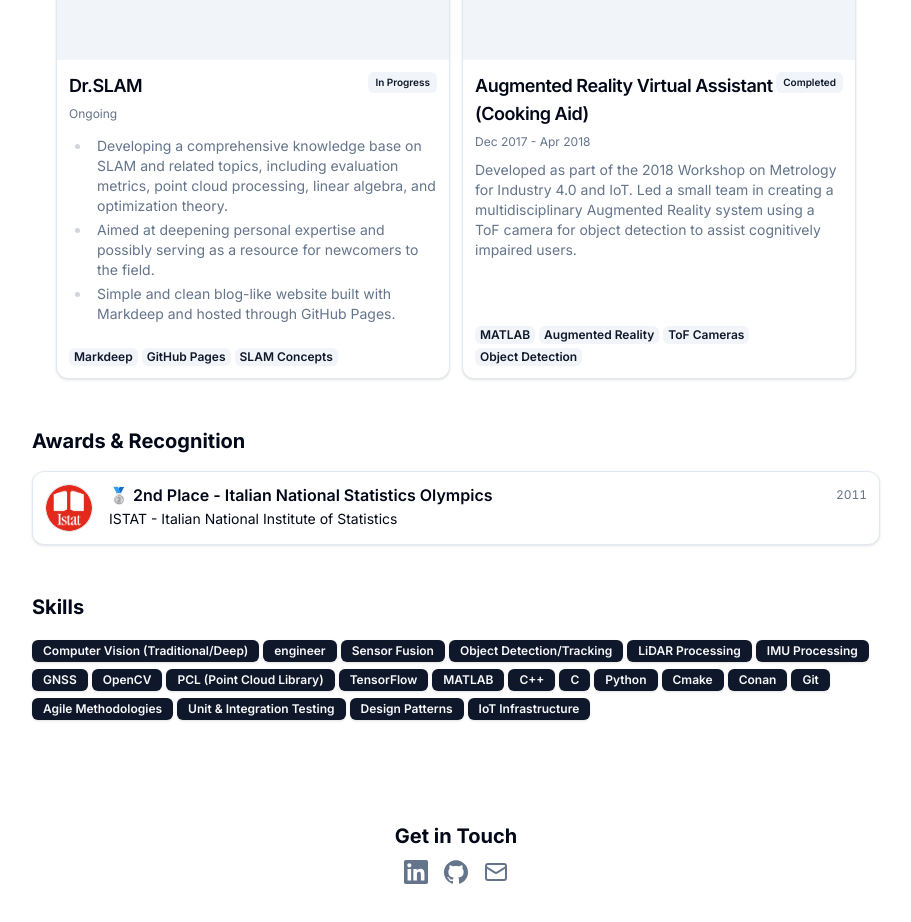
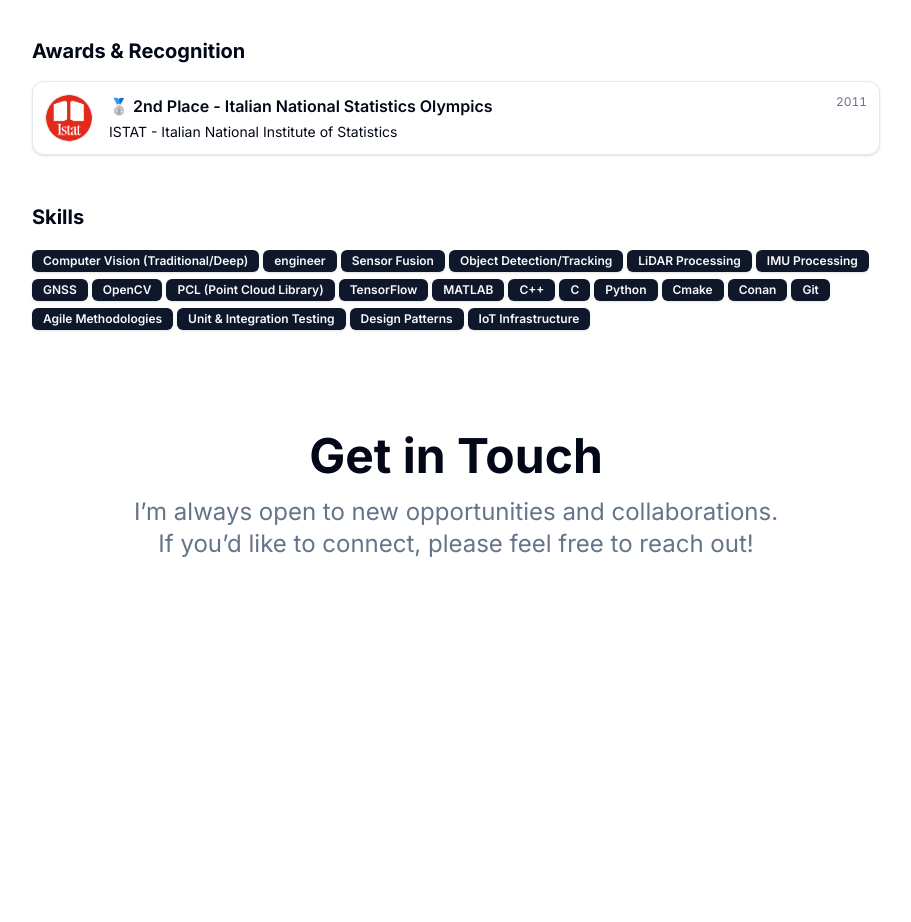
Before and after one commit to feedforfools/dr-portfolio, a Next.js app: page / in a window 1280 px wide. Shown: the part 1780-2702 px from the top of the page, without its empty margins (184-1095 px from the left). After the commit the page ends 2442 px from the top, so only its background shows below. Built offline with nearby package versions, Linux system fonts and the light colour scheme.

Commit message:
Refactor project and record cards to support additional links and improve accessibility; update resume data structure for musician roles

```diff
--- a/src/app/page.tsx
+++ b/src/app/page.tsx
@@ -1,10 +1,8 @@
 import { Avatar, AvatarFallback, AvatarImage } from "@/components/ui/avatar";
 import { Badge } from "@/components/ui/badge";
-import { Card, CardContent, CardHeader } from "@/components/ui/card";
 import { Tabs, TabsContent, TabsList, TabsTrigger } from "@/components/ui/tabs";
 import BlurFade from "@/components/magicui/blur-fade";
 import { DATA, PortfolioPath, ALL_PORTFOLIO_PATHS } from "@/data/resume";
-import { cn } from "@/lib/utils";
 import Markdown from "react-markdown";
 import { ProjectCard } from "@/components/project-card";
 import { RecordCard } from "@/components/record-card";
@@ -108,10 +106,14 @@ export default function HomePage() {
                 <div className="space-y-12">
                   {/* --- Work Experience --- */}
                   {(path === "engineer" || path === "musician") && (
+                    // Change title to "Live Experience" for musician
+
                     <section id={`work-${path}`}>
                       <BlurFade delay={BLUR_FADE_DELAY * 8}>
                         <h2 className="text-xl font-bold mb-4">
-                          Work Experience
+                          {path === "musician"
+                            ? "Live Experience"
+                            : "Work Experience"}
                         </h2>
                       </BlurFade>
                       <div className="flex flex-col gap-y-3">
@@ -127,7 +129,9 @@ export default function HomePage() {
                                 altText={work.company}
                                 title={work.company}
                                 subtitle={work.title}
-                                href={work.href}
+                                websiteLink={work.websiteLink}
+                                instagramLink={work.instagramLink}
+                                youtubeLink={work.youtubeLink}
                                 badges={work.badges}
                                 period={`${work.start} - ${
                                   work.end ?? "Present"
@@ -205,7 +209,6 @@ export default function HomePage() {
                                 title={edu.school}
                                 subtitle={edu.degree}
                                 maestro={edu.maestro}
-                                href={edu.href}
                                 period={`${edu.start} - ${edu.end}`}
                               />
                             </BlurFade>
@@ -284,10 +287,10 @@ export default function HomePage() {
                                   logoUrl={award.logoUrl}
                                   altText={award.issuingBody} // Used for AvatarFallback
                                   title={award.title}
+                                  detail={award.detail}
                                   subtitle={award.issuingBody}
                                   period={award.date}
                                   description={award.description}
-                                  href={award.href}
                                 />
                               </BlurFade>
                             ))}
@@ -339,50 +342,12 @@ export default function HomePage() {
       {/* --- Contact Section --- */}
       <section id="contact" className="pt-8">
         <BlurFade delay={BLUR_FADE_DELAY * 8}>
-          <h2 className="text-xl font-bold mb-4 text-center">Get in Touch</h2>
-          <div className="flex justify-center items-center gap-4">
-            {Object.entries(DATA.contact.social).map(([name, social], id) => (
-              <BlurFade key={name} delay={BLUR_FADE_DELAY * 9 + id * 0.05}>
-                <Link
-                  href={social.url}
-                  target="_blank"
-                  rel="noopener noreferrer"
-                  aria-label={name}
-                  className="text-muted-foreground hover:text-foreground transition-colors"
-                >
-                  <social.icon className="size-6" />
-                </Link>
-              </BlurFade>
-            ))}
-            <BlurFade
-              delay={
-                BLUR_FADE_DELAY * 9 +
-                Object.keys(DATA.contact.social).length * 0.05
-              }
-            >
-              <Link
-                href={`mailto:${DATA.contact.email}`}
-                aria-label="Email"
-                className="text-muted-foreground hover:text-foreground transition-colors"
-              >
-                <svg
-                  xmlns="http://www.w3.org/2000/svg"
-                  width="24"
-                  height="24"
-                  viewBox="0 0 24 24"
-                  fill="none"
-                  stroke="currentColor"
-                  strokeWidth="2"
-                  strokeLinecap="round"
-                  strokeLinejoin="round"
-                  className="lucide lucide-mail size-6"
-                >
-                  <rect width="20" height="16" x="2" y="4" rx="2" />
-                  <path d="m22 7-8.97 5.7a1.94 1.94 0 0 1-2.06 0L2 7" />
-                </svg>
-              </Link>
-            </BlurFade>
-          </div>
+          <h2 className="text-5xl font-bold mb-4 text-center">Get in Touch</h2>
+          <p className="text-center text-2xl text-muted-foreground mb-8">
+            I’m always open to new opportunities and collaborations.
+            <br />
+            If you’d like to connect, please feel free to reach out!
+          </p>
         </BlurFade>
       </section>
     </main>
--- a/src/components/project-card.tsx
+++ b/src/components/project-card.tsx
@@ -17,7 +17,7 @@ import { ProjectStatus } from "@/data/resume";
 interface ProjectCardProps {
   title: string;
   href?: string;
-  description: string;
+  description?: string;
   dates: string;
   status?: ProjectStatus;
   tags: readonly string[];
--- a/src/components/resume-card.tsx
+++ b/src/components/resume-card.tsx
@@ -1,24 +1,30 @@
+"use client";
+
+import * as React from "react";
 import { Avatar, AvatarFallback, AvatarImage } from "@/components/ui/avatar";
 import { Badge } from "@/components/ui/badge";
-import { Card, CardHeader } from "@/components/ui/card";
+import { Card } from "@/components/ui/card";
 import { cn } from "@/lib/utils";
-import { ChevronRightIcon } from "lucide-react";
+import { motion } from "framer-motion";
+import { ChevronRightIcon, Globe } from "lucide-react";
+import { FaInstagram, FaYoutube } from "react-icons/fa";
+import Markdown from "react-markdown";
 import Link from "next/link";
-import React from "react";
-import Markdown from "react-markdown";
 
-// Interface matching the types in resume.tsx
 interface ResumeCardProps {
-  logoUrl: string;
+  logoUrl?: string;
   altText: string;
   title: string;
   subtitle?: string;
-  href?: string;
   badges?: readonly string[];
   period: string;
   description?: string;
-  genresLine?: string; // Added for musician genres
-  maestro?: string; // Added for musician education (maestro)
+  genresLine?: string;
+  maestro?: string;
+  detail?: string;
+  websiteLink?: string;
+  instagramLink?: string;
+  youtubeLink?: string;
 }
 
 export function ResumeCard({
@@ -26,97 +32,180 @@ export function ResumeCard({
   altText,
   title,
   subtitle,
-  href,
   badges,
   period,
   description,
-  genresLine, // Added
-  maestro, // Added
+  genresLine,
+  maestro,
+  detail,
+  websiteLink,
+  instagramLink,
+  youtubeLink,
 }: ResumeCardProps) {
-  // No expand/collapse state for now, but keep the structure
-  // const [isExpanded, setIsExpanded] = React.useState(false);
-  // const handleClick = (e: React.MouseEvent<HTMLDivElement, MouseEvent>) => {
-  //   if (description && !href) { // Only toggle if no direct href
-  //     e.preventDefault();
-  //     setIsExpanded(!isExpanded);
-  //   }
-  // };
+  const [isExpanded, setIsExpanded] = React.useState(false);
+  const hasExpandableContent = Boolean(description);
 
-  const cardContent = (
-    <Card className="flex p-3 hover:bg-accent/50 transition-colors">
-      {" "}
+  const handleCardClick = () => {
+    if (hasExpandableContent) {
+      setIsExpanded(!isExpanded);
+    }
+  };
+
+  // Accessibility: Make card focusable and activatable with keyboard if it's expandable
+  const cardProps = hasExpandableContent
+    ? {
+        tabIndex: 0,
+        onKeyDown: (e: React.KeyboardEvent<HTMLDivElement>) => {
+          if (e.key === "Enter" || e.key === " ") {
+            e.preventDefault();
+            handleCardClick();
+          }
+        },
+        role: "button",
+        "aria-expanded": isExpanded,
+      }
+    : {};
+
+  return (
+    <Card
+      className={cn(
+        "flex flex-col p-3 transition-colors w-full h-full",
+        hasExpandableContent && "cursor-pointer hover:bg-accent/50"
+      )}
+      onClick={handleCardClick}
+      {...cardProps}
+    >
+      {/* Top section: Avatar and main textual content */}
+      <div className="flex w-full items-start">
         <div className="flex-none">
-        <Avatar className="border size-12 m-auto bg-muted-background dark:bg-foreground">
-          <AvatarImage src={logoUrl} alt={altText} className="object-contain" />
-          <AvatarFallback>{altText[0]}</AvatarFallback>
+          <Avatar className="border size-12 bg-muted-background dark:bg-foreground">
+            <AvatarImage
+              src={logoUrl}
+              alt={altText}
+              className="object-contain"
+            />
+            <AvatarFallback>{altText ? altText[0] : ""}</AvatarFallback>
           </Avatar>
         </div>
-      <div className="flex-grow ml-4 flex flex-col justify-center group">
-        {" "}
-        <CardHeader className="p-0">
-          <div className="flex items-center justify-between gap-x-2 text-base">
-            <h3 className="inline-flex items-center font-semibold leading-none text-base">
-              {title}
-              {href && (
-                <ChevronRightIcon className="size-4 ml-1 text-muted-foreground/50 transition-transform duration-300 ease-out group-hover:translate-x-1" />
+        <div className="flex-grow ml-4 flex flex-col group">
+          <div className="flex items-start justify-between gap-x-2">
+            <h3 className="flex-grow leading-tight text-sm sm:text-base inline-flex items-baseline flex-wrap mr-1">
+              <span className="font-semibold">{title}</span>
+              {(genresLine || maestro || detail) && (
+                <span className="ml-2 font-sans text-xs text-muted-foreground">
+                  {genresLine || maestro || detail}
+                </span>
+              )}
+              {hasExpandableContent && (
+                <ChevronRightIcon
+                  className={cn(
+                    "size-4 ml-1.5 shrink-0 text-muted-foreground/60 transform opacity-0 transition-all duration-300 ease-out group-hover:translate-x-0.5 group-hover:opacity-100",
+                    isExpanded ? "rotate-90" : "rotate-0"
+                  )}
+                  aria-hidden="true"
+                />
               )}
             </h3>
-            <div className="text-[10px] sm:text-xs tabular-nums text-muted-foreground text-right shrink-0">
-              {" "}
+            <div className="text-[10px] sm:text-xs tabular-nums text-muted-foreground text-right shrink-0 whitespace-nowrap">
               {period}
             </div>
           </div>
-          {subtitle && <div className="font-sans text-sm mt-1">{subtitle}</div>}
-          {maestro && (
-            <div className="font-sans text-xs text-muted-foreground mt-1">
-              Maestro: {maestro}
+
+          {/* Subtitle and Icons Line */}
+          {(subtitle || websiteLink || youtubeLink || instagramLink) && (
+            <div className="flex items-center mt-1">
+              {subtitle && (
+                <div className="font-sans text-sm flex-shrink mr-2">
+                  {" "}
+                  {/* Subtitle on the left */}
+                  {subtitle}
                 </div>
               )}
-          {genresLine && (
-            <div className="font-sans text-xs text-muted-foreground mt-1">
-              {genresLine}
+              <div className="flex-grow" />{" "}
+              {/* Spacer to push icons to the right */}
+              {(websiteLink || youtubeLink || instagramLink) && (
+                <div className="flex space-x-2.5 shrink-0">
+                  {" "}
+                  {/* Icons container */}
+                  {websiteLink && (
+                    <Link
+                      href={websiteLink}
+                      target="_blank"
+                      rel="noopener noreferrer"
+                      aria-label="Website"
+                      onClick={(e) => e.stopPropagation()}
+                    >
+                      <Globe className="size-4 text-muted-foreground hover:text-primary transition-colors" />
+                    </Link>
+                  )}
+                  {youtubeLink && (
+                    <Link
+                      href={youtubeLink}
+                      target="_blank"
+                      rel="noopener noreferrer"
+                      aria-label="YouTube"
+                      onClick={(e) => e.stopPropagation()}
+                    >
+                      <FaYoutube className="size-4 text-muted-foreground hover:text-primary transition-colors" />
+                    </Link>
+                  )}
+                  {instagramLink && (
+                    <Link
+                      href={instagramLink}
+                      target="_blank"
+                      rel="noopener noreferrer"
+                      aria-label="Instagram"
+                      onClick={(e) => e.stopPropagation()}
+                    >
+                      <FaInstagram className="size-4 text-muted-foreground hover:text-primary transition-colors" />
+                    </Link>
+                  )}
                 </div>
               )}
+            </div>
+          )}
+
+          {/* Badges Line */}
           {badges && badges.length > 0 && (
-            <div className="flex flex-wrap gap-1 mt-1">
-              {badges.map((badge, index) => (
+            <div className="mt-2 flex flex-wrap gap-1">
+              {badges.map((badge) => (
                 <Badge
+                  className="px-1.5 py-0.5 text-[10px]"
                   variant="secondary"
-                  className="px-1 py-0 text-[10px]"
-                  key={index}
+                  key={badge}
                 >
                   {badge}
                 </Badge>
               ))}
             </div>
           )}
-        </CardHeader>
-        {description && (
-          <div className="mt-2 text-sm prose prose-sm dark:prose-invert max-w-none text-muted-foreground">
-            {" "}
+        </div>
+      </div>
+
+      {/* Expandable Description Section */}
+      {hasExpandableContent && (
+        <motion.div
+          initial={{ opacity: 0, height: 0, marginTop: 0 }}
+          animate={{
+            opacity: isExpanded ? 1 : 0,
+            height: isExpanded ? "auto" : 0,
+            marginTop: isExpanded ? "0.75rem" : 0,
+          }}
+          transition={{
+            duration: 0.4,
+            ease: [0.16, 1, 0.3, 1],
+          }}
+          className="overflow-hidden w-full"
+          style={{ paddingLeft: `calc(theme(spacing.12) + theme(spacing.4))` }}
+        >
+          <div className="text-muted-foreground prose prose-sm dark:prose-invert max-w-none">
             <Markdown components={{ p: ({ children }) => <>{children}</> }}>
-              {description}
-            </Markdown>{" "}
+              {description!}
+            </Markdown>
           </div>
+        </motion.div>
       )}
-      </div>
+      {/* Removed the separate icons section from the bottom of the Card */}
     </Card>
   );
-
-  // If href exists, wrap the card content in a link
-  if (href) {
-    return (
-      <Link
-        href={href}
-        target="_blank"
-        rel="noopener noreferrer"
-        className="block"
-      >
-        {cardContent}
-      </Link>
-    );
 }
-
-  // Otherwise, just render the card content (useful if no link provided)
-  return cardContent;
-}
--- a/src/data/resume.tsx
+++ b/src/data/resume.tsx
@@ -43,7 +43,10 @@ interface WorkExperience {
   start: string;
   end?: string;
   description?: string;
-  genres?: string[]; // Optional genres for musician roles
+  genres?: string[];
+  youtubeLink?: string;
+  instagramLink?: string;
+  websiteLink?: string;
   category: PortfolioPath[];
 }
 
@@ -54,7 +57,8 @@ interface EducationItem {
   logoUrl: string;
   start: string;
   end: string;
-  maestro?: string; // Optional for music education
+  description?: string;
+  maestro?: string;
   category: PortfolioPath[];
 }
 
@@ -100,8 +104,8 @@ interface AwardItem {
   title: string;
   issuingBody: string;
   date: string;
+  detail?: string;
   description?: string;
-  href?: string;
   logoUrl?: string;
   category: PortfolioPath[];
 }
@@ -160,7 +164,6 @@ export const DATA: PortfolioData = {
   work: [
     {
       company: "Leica Geosystems",
-      href: "https://leica-geosystems.com/",
       location: "Azzano Decimo (PN), ITA",
       title: "SLAM R&D Engineer",
       logoUrl: "/img/companies/leica.jpg",
@@ -173,7 +176,6 @@ export const DATA: PortfolioData = {
     },
     {
       company: "EMAX",
-      href: "https://emaxsrl.com/",
       location: "Orsago (TV), ITA",
       title: "R&D Engineer, Lead R&D Engineer",
       logoUrl: "/img/companies/emax.jpg",
@@ -185,7 +187,6 @@ export const DATA: PortfolioData = {
     },
     {
       company: "Danieli Automation",
-      href: "https://www.dca.it/",
       location: "Buttrio (UD), ITA",
       title: "Intern R&D Engineer",
       logoUrl: "/img/companies/danieli-automation.jpg",
@@ -197,17 +198,21 @@ export const DATA: PortfolioData = {
     },
     {
       company: "Pink Size",
-      href: "https://www.pinksize.it/",
+      websiteLink: "https://www.pinksize.it/",
+      youtubeLink: "https://www.youtube.com/@pinksize",
+      instagramLink: "https://www.instagram.com/pink.size.music",
       title: "Keyboards, Backing Vocals",
       logoUrl: "/img/bands/pink-size.jpg",
       start: "Apr 2019",
       end: "Present",
-      genres: ["Pink Floyd Tribute Band", "Prog", "Rock"],
+      genres: ["Pink Floyd Tribute Band"],
       category: ["musician"],
     },
     {
       company: "Aurora Rays Band",
-      href: "https://www.aurorarays.com/",
+      websiteLink: "https://www.aurorarays.com/",
+      youtubeLink: "https://www.youtube.com/@auroraraysmusic",
+      instagramLink: "https://www.instagram.com/aurora_rays",
       title: "Keyboards",
       logoUrl: "/img/bands/aurora-rays.jpeg",
       start: "Aug 2020",
@@ -217,7 +222,9 @@ export const DATA: PortfolioData = {
     },
     {
       company: "Ronnie & the Maps",
-      href: "https://ronniegrace.com/",
+      websiteLink: "https://ronniegrace.com/",
+      youtubeLink: "https://www.youtube.com/@ronniegrace2162",
+      instagramLink: "https://www.instagram.com/ronniegrace",
       title: "Keyboards",
       logoUrl: "/img/bands/ronnie-grace.jpg",
       start: "Dec 2023",
@@ -227,7 +234,8 @@ export const DATA: PortfolioData = {
     },
     {
       company: "IZ",
-      href: "https://izband.bandcamp.com/",
+      websiteLink: "https://izband.bandcamp.com/",
+      youtubeLink: "https://www.youtube.com/@iz7678",
       title: "Keyboards",
       logoUrl: "/img/bands/iz.jpg",
       start: "Sep 2012",
@@ -260,7 +268,7 @@ export const DATA: PortfolioData = {
       school: "Private Lessons",
       href: "https://www.gianpaolorinaldi.it/",
       degree: "Jazz Piano and Improvisation",
-      maestro: "Gianpaolo Rinaldi",
+      maestro: "(M° Gianpaolo Rinaldi)",
       logoUrl: "/img/education/rinaldi.jpg",
       start: "Sep 2014",
       end: "Jan 2020",
@@ -271,7 +279,7 @@ export const DATA: PortfolioData = {
       school: "Circolo Culturale Musicale G. Verdi",
       href: "https://www.circolomusicaleverdi.it/",
       degree: "Modern Piano and Keyboards",
-      maestro: "Arno Barzan",
+      maestro: "(M° Arno Barzan)",
       logoUrl: "/img/education/circolo-verdi.jpg",
       start: "Sep 2004",
       end: "Jun 2012",
@@ -295,7 +303,7 @@ export const DATA: PortfolioData = {
     { name: "MATLAB", category: ["engineer"] },
     { name: "C++", category: ["engineer"] },
     { name: "C", category: ["engineer"] },
-    { name: "Python", category: ["engineer", "solopreneur", "musician"] },
+    { name: "Python", category: ["engineer", "solopreneur"] },
     { name: "Cmake", category: ["engineer"] },
     { name: "Conan", category: ["engineer"] },
 
@@ -330,6 +338,11 @@ export const DATA: PortfolioData = {
     { name: "Sound Design", category: ["musician"] },
     { name: "Session Musician", category: ["musician"] },
     { name: "Improvisation", category: ["musician"] },
+    { name: "Logic Pro X", category: ["musician"] },
+    { name: "Composition", category: ["musician"] },
+    { name: "Arranging", category: ["musician"] },
+    { name: "Music Theory", category: ["musician"] },
+    { name: "Final Cut Pro X", category: ["musician"] },
   ],
   projects: [
     {
@@ -524,14 +537,16 @@ export const DATA: PortfolioData = {
       category: ["engineer"],
     },
     {
-      title: "🥇 1st Place - Percoto Canta (Band contest, with IZ)",
+      title: "🥇 1st Place - Percoto Canta",
+      detail: "(with IZ)",
       issuingBody: "Associazione Percoto Canta",
       date: "2017",
       logoUrl: "/img/awards/percoto-canta.jpg",
       category: ["musician"],
     },
     {
-      title: "🏆 Finalist - ROLI Next Awards (World's Top Talent)",
+      title: "🏆 Finalist - ROLI Next Awards",
+      detail: "(World's Top Talent)",
       issuingBody: "ROLI",
       date: "2016",
       logoUrl: "/img/awards/roli.jpg",
```
Also changed, not shown: src/components/record-card.tsx (+53 -23 lines). Lines whose indentation alone changed are shown as unchanged.
